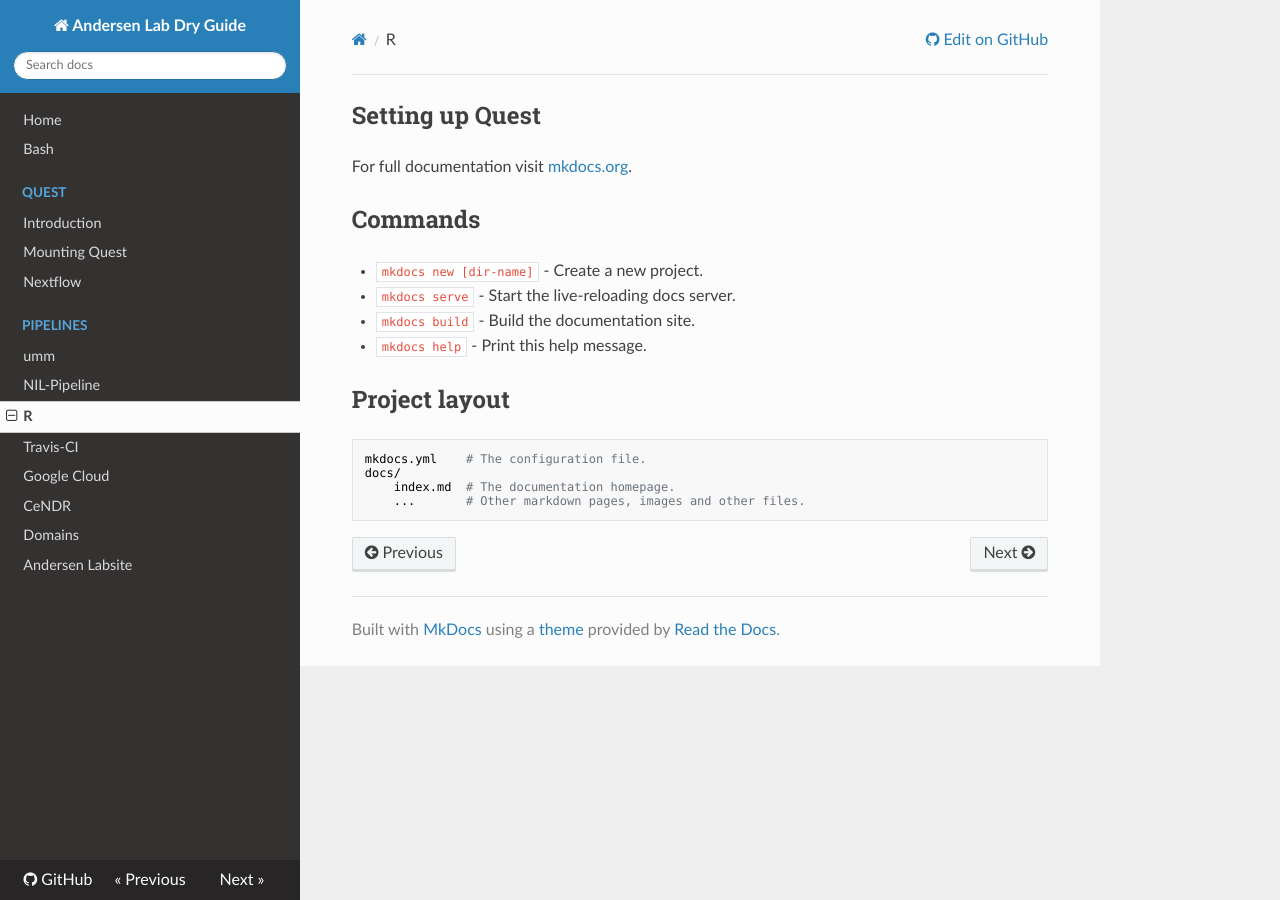
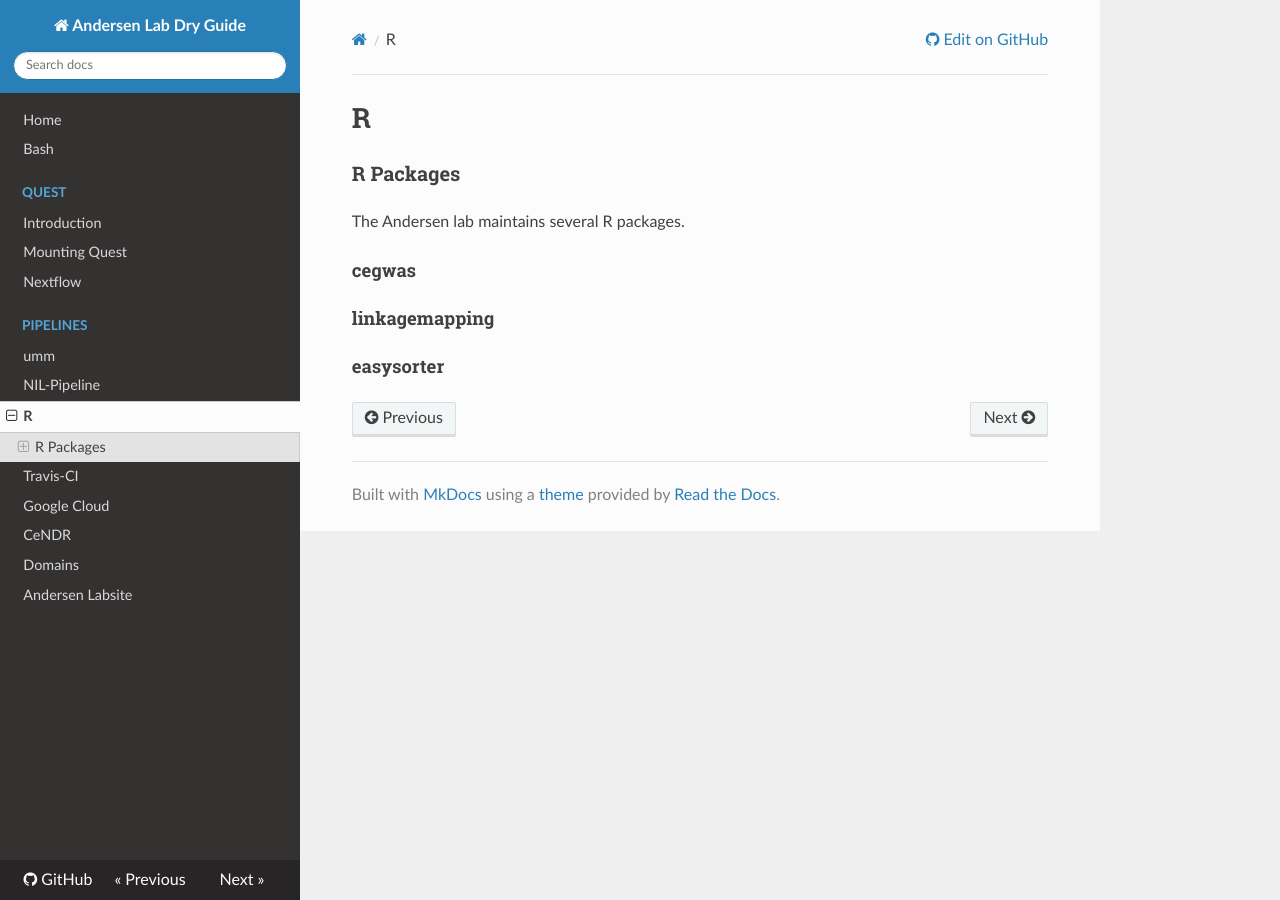
Before and after one commit to AndersenLab/dry-guide, an MkDocs documentation site: the page built from docs/r.md, in a window 1280 px wide. Built offline with MkDocs 1.6.1, drawn with Linux system fonts in a browser that asks for light colours; nearby versions of some CDN libraries; old or Windows-style settings are respelled for this version of MkDocs.

Commit message:
add notes

```diff
--- a/docs/r.md
+++ b/docs/r.md
@@ -1,17 +1,11 @@
-## Setting up Quest
+# R
 
-For full documentation visit [mkdocs.org](http://mkdocs.org).
+### R Packages
 
-## Commands
+The Andersen lab maintains several R packages.
 
-* `mkdocs new [dir-name]` - Create a new project.
-* `mkdocs serve` - Start the live-reloading docs server.
-* `mkdocs build` - Build the documentation site.
-* `mkdocs help` - Print this help message.
+#### cegwas
 
-## Project layout
+#### linkagemapping
 
-    mkdocs.yml    # The configuration file.
-    docs/
-        index.md  # The documentation homepage.
-        ...       # Other markdown pages, images and other files.
+#### easysorter
```
Also changed, not shown: docs/pipeline-nil.md (+1 -1 lines).
